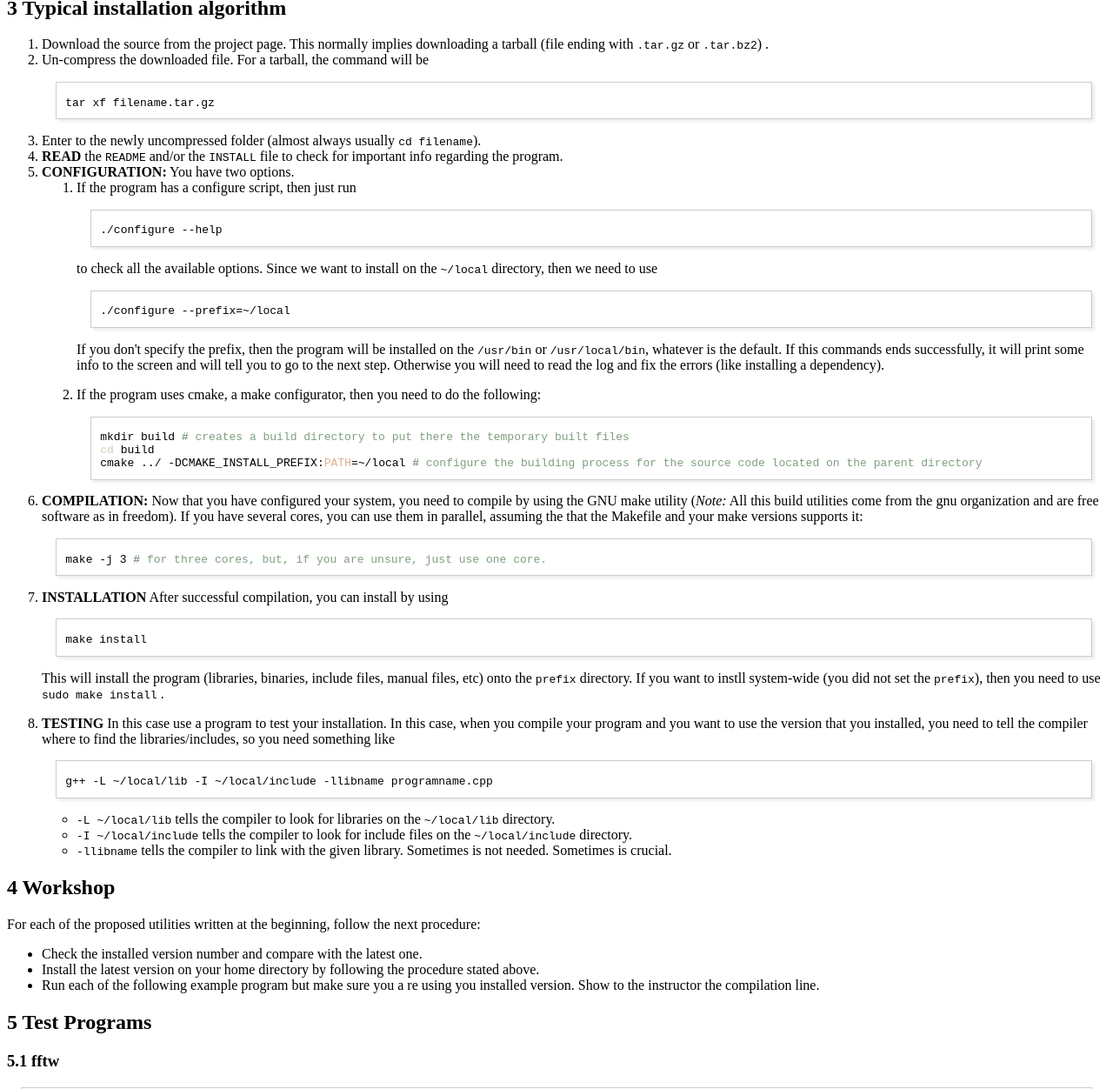
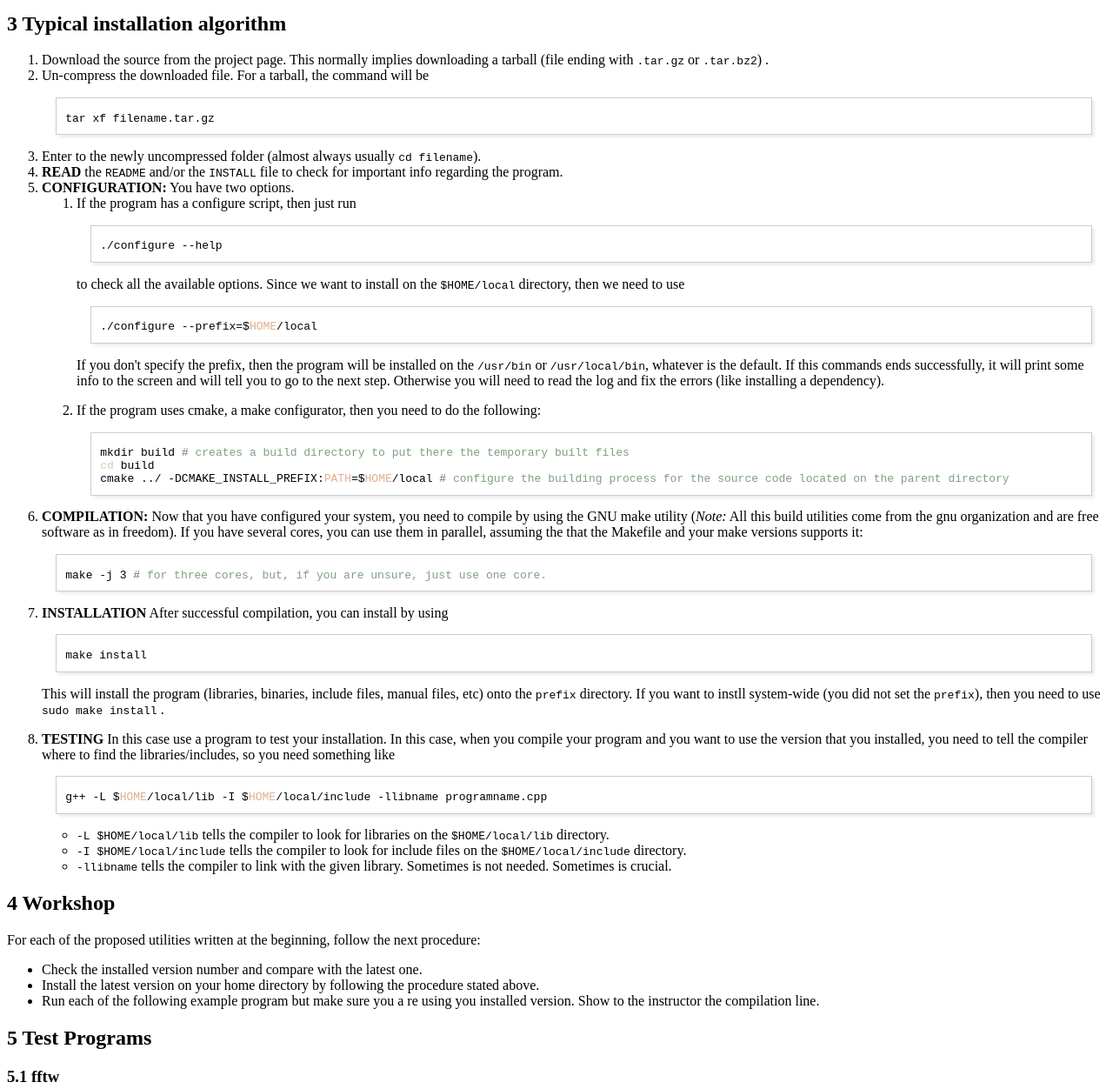
Before and after one commit to iluvatar1/iluvatar1.github.io, a plain HTML site: page index.html in a window 1280 px wide. Shown: the part 796-2048 px from the top of the page at 87% size. Drawn offline with Linux system fonts and the light colour scheme.

Commit message:
Replaced home variable

```diff
--- a/index.html
+++ b/index.html
@@ -4,7 +4,7 @@
 <html xmlns="http://www.w3.org/1999/xhtml" lang="en" xml:lang="en">
 <head>
 <title>Workshop: How to install programs from source</title>
-<!-- 2016-09-07 Wed 09:26 -->
+<!-- 2016-09-07 Wed 09:36 -->
 <meta  http-equiv="Content-Type" content="text/html;charset=utf-8" />
 <meta  name="generator" content="Org-mode" />
 <meta  name="author" content="William Oquendo" />
@@ -233,7 +233,8 @@ find /usr/lib -iname <span style="color: #CC9393;">"*libfoo*"</span>
 <p>
 In this case we will install everything under the <code>~/local</code>
 subdirectory inside your home, so create it. The utilies will then
-create the appropriate folders there.
+create the appropriate folders there. <b>NOTE:</b> Better use the <code>$HOME</code>
+var instead of <code>~</code>.
 </p>
 </div>
 </div>
@@ -268,11 +269,11 @@ important info regarding the program.
 </div>
 <p>
 to check all the available options. Since we want to install
-on the <code>~/local</code> directory, then we need to use
+on the <code>$HOME/local</code> directory, then we need to use
 </p>
 <div class="org-src-container">
 
-<pre class="src src-sh">./configure --prefix=~/local
+<pre class="src src-sh">./configure --prefix=$<span style="color: #DFAF8F;">HOME</span>/local
 </pre>
 </div>
 <p>
@@ -290,7 +291,7 @@ to do the following:
 
 <pre class="src src-sh">mkdir build <span style="color: #5F7F5F;"># </span><span style="color: #7F9F7F;">creates a build directory to put there the temporary built files</span>
 <span style="color: #DCDCCC; font-weight: bold;">cd</span> build
-cmake ../ -DCMAKE_INSTALL_PREFIX:<span style="color: #DFAF8F;">PATH</span>=~/local <span style="color: #5F7F5F;"># </span><span style="color: #7F9F7F;">configure the building process for the source code located on the parent directory</span>
+cmake ../ -DCMAKE_INSTALL_PREFIX:<span style="color: #DFAF8F;">PATH</span>=$<span style="color: #DFAF8F;">HOME</span>/local <span style="color: #5F7F5F;"># </span><span style="color: #7F9F7F;">configure the building process for the source code located on the parent directory</span>
 </pre>
 </div>
 </li>
@@ -328,15 +329,15 @@ compiler where to find the libraries/includes, so you need
 something like
 <div class="org-src-container">
 
-<pre class="src src-sh">g++ -L ~/local/lib -I ~/local/include -llibname programname.cpp
+<pre class="src src-sh">g++ -L $<span style="color: #DFAF8F;">HOME</span>/local/lib -I $<span style="color: #DFAF8F;">HOME</span>/local/include -llibname programname.cpp
 </pre>
 </div>
 <ul class="org-ul">
-<li><code>-L ~/local/lib</code> tells the compiler to look for libraries on
-the <code>~/local/lib</code> directory.
+<li><code>-L $HOME/local/lib</code> tells the compiler to look for libraries on
+the <code>$HOME/local/lib</code> directory.
 </li>
-<li><code>-I ~/local/include</code> tells the compiler to look for include
-files on the <code>~/local/include</code> directory.
+<li><code>-I $HOME/local/include</code> tells the compiler to look for include
+files on the <code>$HOME/local/include</code> directory.
 </li>
 <li><code>-llibname</code> tells the compiler to link with the given
 library. Sometimes is not needed. Sometimes is crucial.
@@ -541,7 +542,7 @@ Based on <a href="https://github.com/blog/2242-git-2-10-has-been-released">https
 </p>
 <div class="org-src-container">
 
-<pre class="src src-sh">~/local/bin/git --version
+<pre class="src src-sh">$<span style="color: #DFAF8F;">HOME</span>/local/bin/git --version
 </pre>
 </div>
 <p>
@@ -550,19 +551,19 @@ the following (this only works on the latest git)
 </p>
 <div class="org-src-container">
 
-<pre class="src src-sh">~/local/bin/git config color.diff.old <span style="color: #CC9393;">"red strike"</span>
-~/local/bin/git config color.diff.new <span style="color: #CC9393;">"green italic"</span>
-~/local/bin/git diff
+<pre class="src src-sh">$<span style="color: #DFAF8F;">HOME</span>/local/bin/git config color.diff.old <span style="color: #CC9393;">"red strike"</span>
+$<span style="color: #DFAF8F;">HOME</span>/local/bin/git config color.diff.new <span style="color: #CC9393;">"green italic"</span>
+$<span style="color: #DFAF8F;">HOME</span>/local/bin/git diff
 </pre>
 </div>
 <p>
-Maybe you can create an alias, <code>alias git=~/local/bin/git</code>, or you
+Maybe you can create an alias, <code>alias git=$HOME/local/bin/git</code>, or you
 can modify the <code>PATH</code> permanently by adding the following to your
-<code>~/.bash_profile</code> file :
+<code>$HOME/.bash_profile</code> file :
 </p>
 <div class="org-src-container">
 
-<pre class="src src-sh"><span style="color: #DCDCCC; font-weight: bold;">export</span> <span style="color: #DFAF8F;">PATH</span>=~/local/bin:$<span style="color: #DFAF8F;">PATH</span>
+<pre class="src src-sh"><span style="color: #DCDCCC; font-weight: bold;">export</span> <span style="color: #DFAF8F;">PATH</span>=$<span style="color: #DFAF8F;">HOME</span>/local/bin:$<span style="color: #DFAF8F;">PATH</span>
 </pre>
 </div>
 </div>
@@ -646,7 +647,7 @@ On gnuplot do the following:
 </div>
 <div id="postamble" class="status">
 <p class="author">Author: William Oquendo</p>
-<p class="date">Created: 2016-09-07 Wed 09:26</p>
+<p class="date">Created: 2016-09-07 Wed 09:36</p>
 <p class="creator"><a href="http://www.gnu.org/software/emacs/">Emacs</a> 24.5.1 (<a href="http://orgmode.org">Org</a> mode 8.2.10)</p>
 <p class="validation"><a href="http://validator.w3.org/check?uri=referer">Validate</a></p>
 </div>
```
